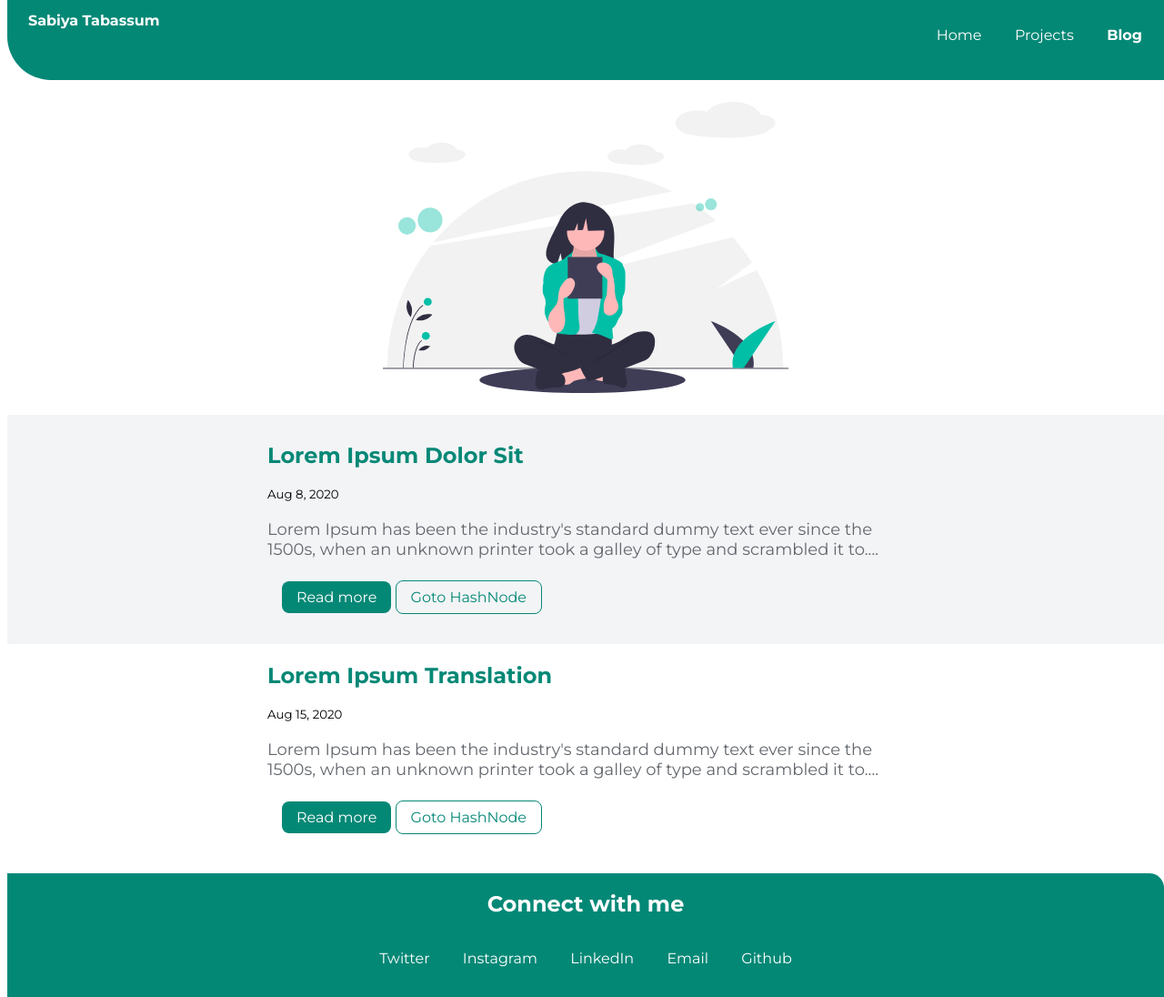
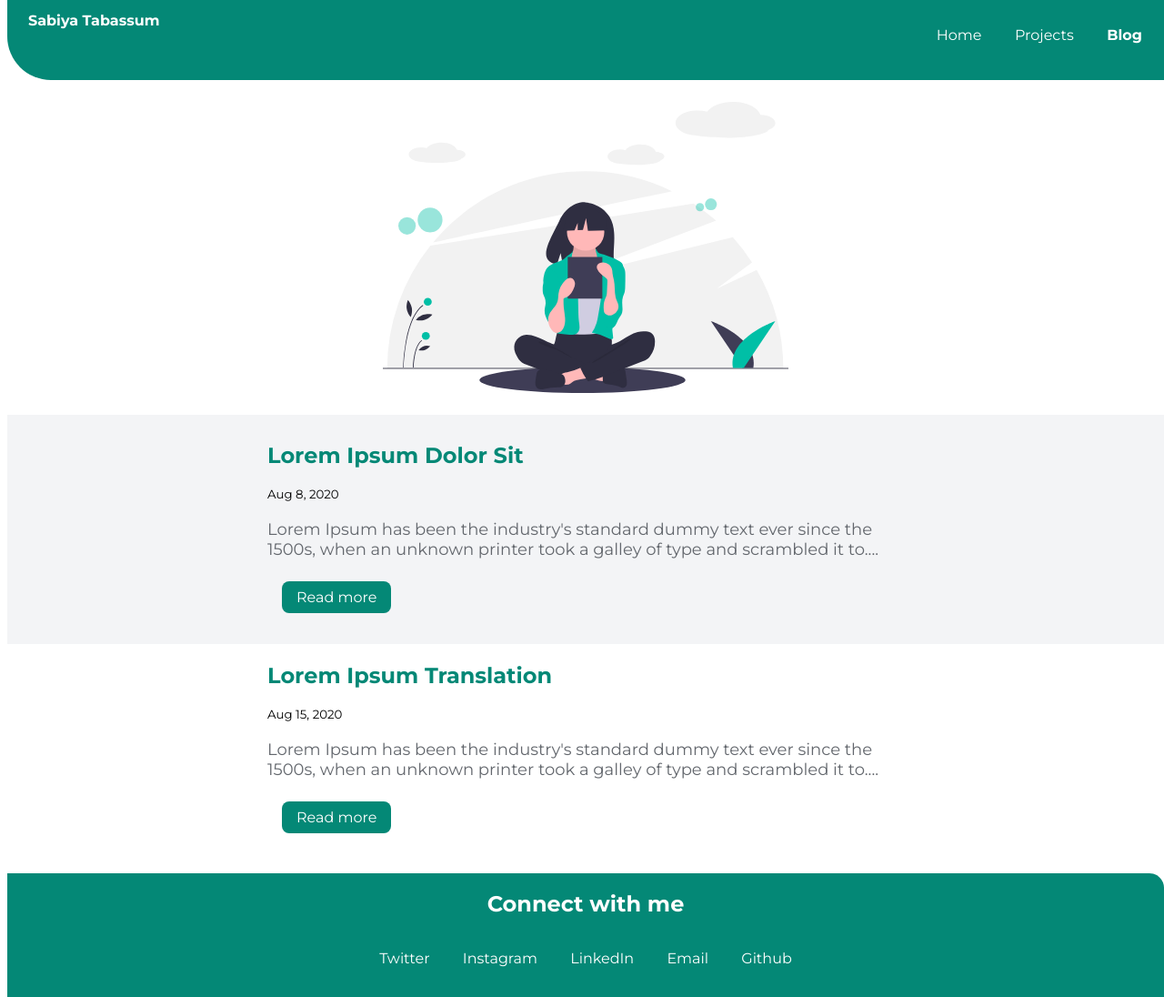
Before and after one commit to nerdfswd/sabiyatabassum-portfolio-website, a plain HTML site: page blogs.html in a window 1280 px wide. Shown: the whole page at 91% size. Drawn offline with Linux system fonts and the light colour scheme.

Commit message:
Fourth commit
removed HashNode links

```diff
--- a/blogs.html
+++ b/blogs.html
@@ -29,7 +29,7 @@
 
         <div class="link">
             <a href="blogs/blog1.html" class="link link-primary">Read more</a>
-            <a href="/" class="link link-secondary">Goto HashNode</a>
+             <!-- <a href="/" class="link link-secondary">Goto HashNode</a> -->
 
         </div>
     </div>
@@ -44,7 +44,7 @@
 
         <div class="link">
             <a href="blogs/blog2.html" class="link link-primary">Read more</a>
-            <a href="/" class="link link-secondary">Goto HashNode</a>
+           <!-- <a href="/" class="link link-secondary">Goto HashNode</a> -->
 
         </div>
     </div>
```
